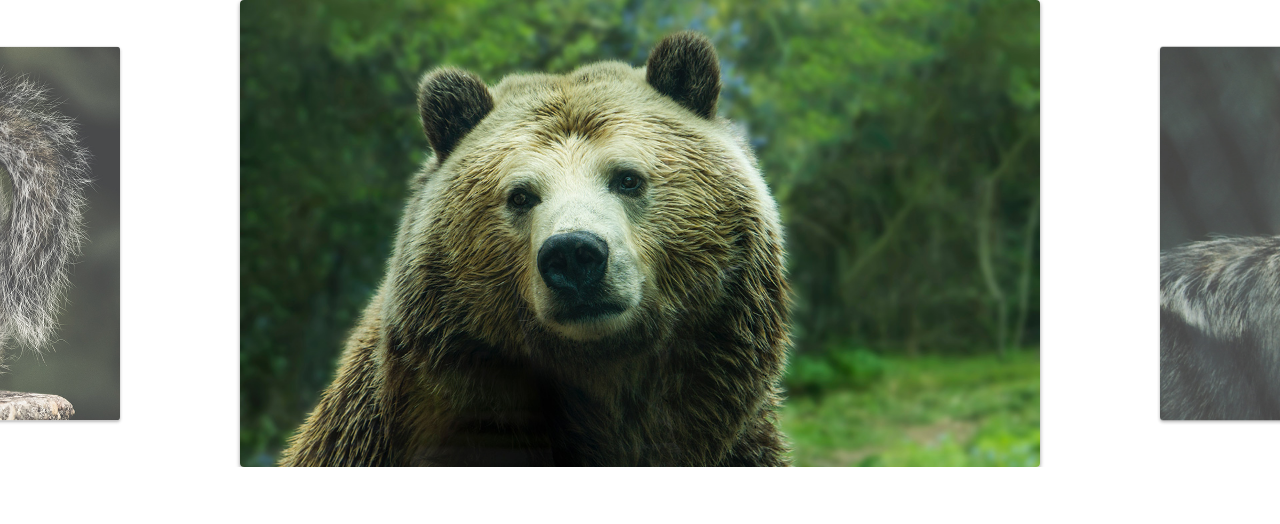
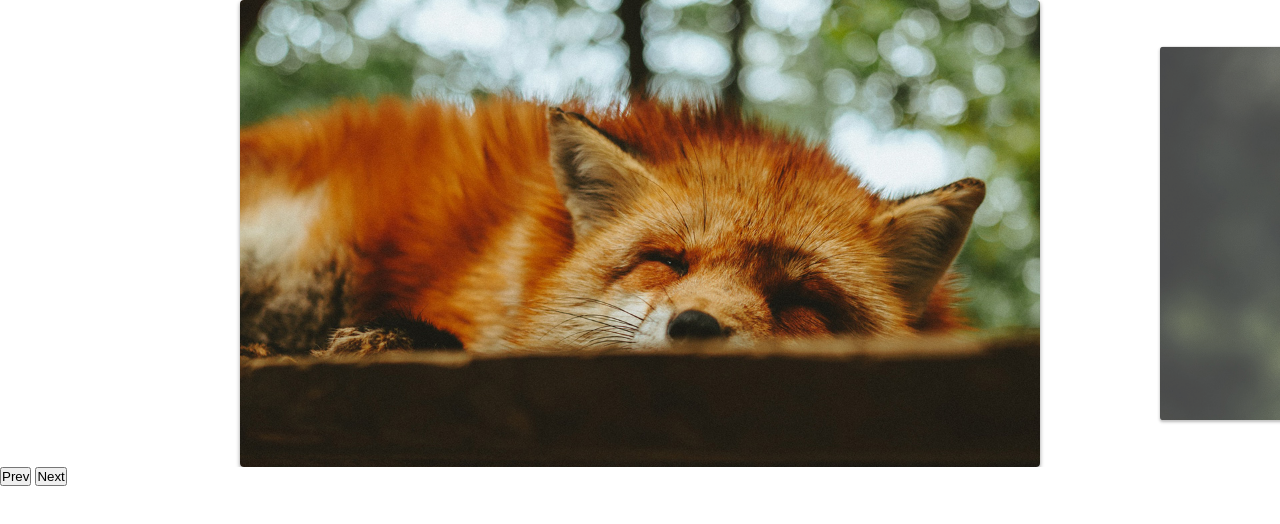
Before and after one commit to luisfelipecamara/slide, a plain HTML site: page index.html in a window 1280 px wide. Drawn offline with Linux system fonts and the light colour scheme.

Commit message:
navegacao prev e next finalizada

```diff
--- a/index.html
+++ b/index.html
@@ -19,7 +19,10 @@
       <li><img src="img/foto6.jpg" alt=""></li>
     </ul>
   </div>
-
+  <div class="arrowNav">
+    <button class="prev">Prev</button>
+    <button class="next">Next</button>
+  </div>
 
   <script type="module" src="js/script.js"></script>
 </body>
--- a/js/script.js
+++ b/js/script.js
@@ -1,7 +1,5 @@
-import Slide from "./slide.js";
+import { SlideNav } from "./slide.js";
 
-const slide = new Slide(".slide", ".slide-wrapper");
+const slide = new SlideNav(".slide", ".slide-wrapper");
 slide.init();
-
-slide.changeSlide(3);
-slide.activePrevSlide();
+slide.addArrow(".prev", ".next");
--- a/js/slide.js
+++ b/js/slide.js
@@ -129,6 +129,8 @@ export default class Slide {
     this.onStart = this.onStart.bind(this);
     this.onMove = this.onMove.bind(this);
     this.onEnd = this.onEnd.bind(this);
+    this.activePrevSlide = this.activePrevSlide.bind(this);
+    this.activeNextSlide = this.activeNextSlide.bind(this);
     this.onResize = debounce(this.onResize.bind(this), 200);
   }
 
@@ -138,6 +140,20 @@ export default class Slide {
     this.addSlideEvents();
     this.slidesConfig();
     this.addResizeEvent();
+    this.changeSlide(0);
     return this;
   }
 }
+
+export class SlideNav extends Slide {
+  addArrow(prev, next) {
+    this.prevElement = document.querySelector(prev);
+    this.nextElement = document.querySelector(next);
+    this.addArrowEvent();
+  }
+
+  addArrowEvent() {
+    this.prevElement.addEventListener("click", this.activePrevSlide);
+    this.nextElement.addEventListener("click", this.activeNextSlide);
+  }
+}
```
